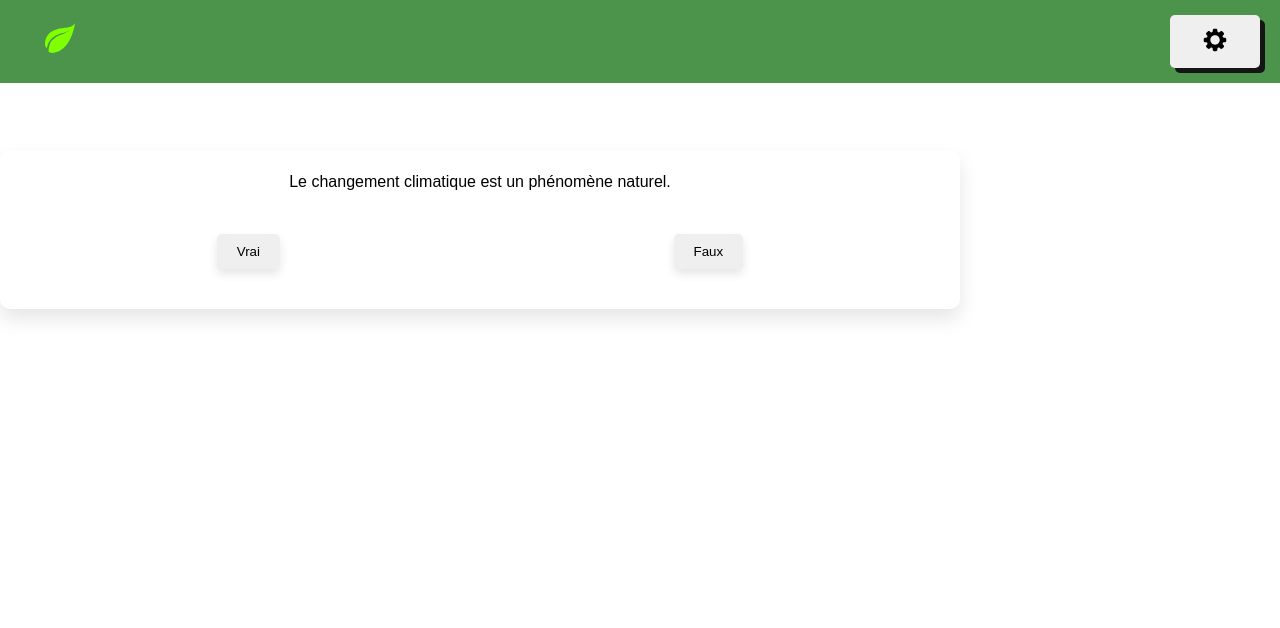
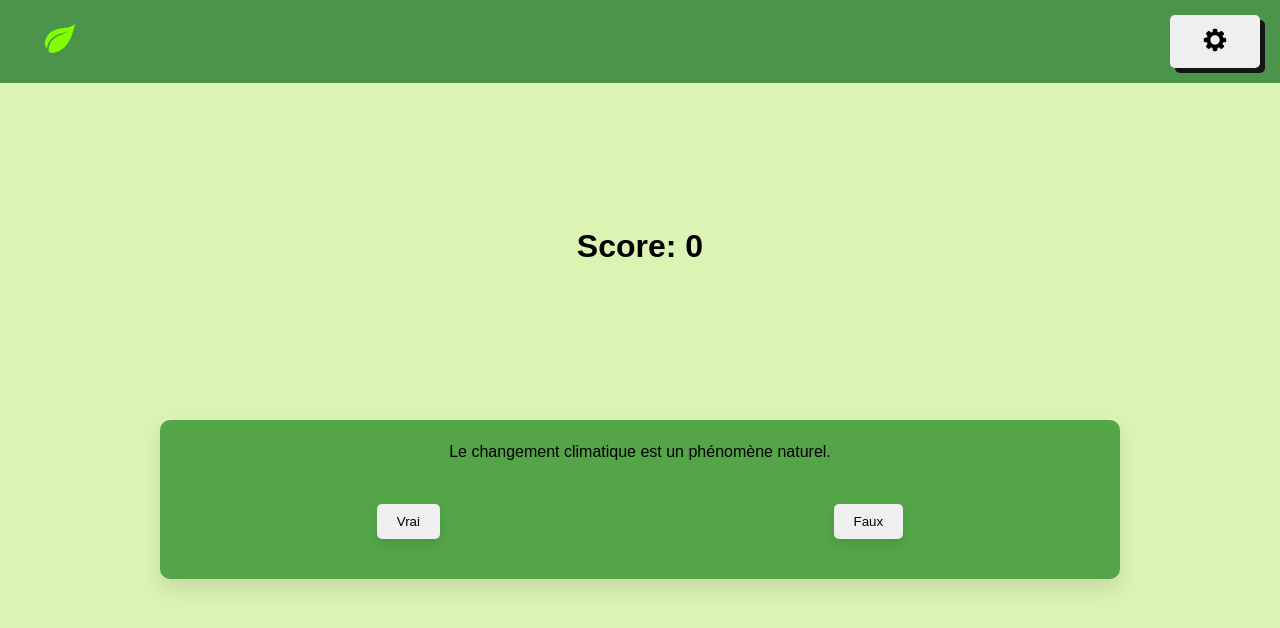
Before and after one commit to rudy-boullier/ndli-front-2023, a React (Vite) app: page /question in a window 1280 px wide. Shown: the top 628 px of the page. Built offline with nearby package versions, Linux system fonts and the light colour scheme.

Commit message:
feat: add score

```diff
--- a/src/index.css
+++ b/src/index.css
@@ -15,6 +15,10 @@
     box-sizing: border-box;
     margin: 0;
     padding: 0;
+}
+
+body {
+    background-color: var(--color-aureolin);
 }
 
 @font-face {
@@ -41,7 +45,6 @@
         url("../src/font/OpenDyslexicAlta-BoldItalic.otf") format("otf");
 }
 
-
 .mainContainer {
     padding-top: 150px;
     width: 75vw;
--- a/src/pages/Question/question.css
+++ b/src/pages/Question/question.css
@@ -1,4 +1,5 @@
-#question, #question #title {
+#question,
+#question #title {
     display: flex;
     flex-direction: column;
     align-items: center;
@@ -10,6 +11,7 @@
     padding: 20px;
     border-radius: 10px;
     box-shadow: 0 10px 20px rgba(0, 0, 0, 0.1);
+    background-color: var(--color-pigment-green);
 }
 
 #question #title {
@@ -31,8 +33,16 @@
     box-shadow: 0 5px 10px rgba(0, 0, 0, 0.1);
 }
 
-#question img{
+#question img {
     /*taille fixe aux images pour plus d'écoconception*/
     width: 10%;
     height: auto;
 }
+
+.question-containers {
+    height: 100vh;
+    display: flex;
+    justify-content: center;
+    align-items: center;
+    flex-direction: column;
+}
--- a/src/pages/Question/questionPage.tsx
+++ b/src/pages/Question/questionPage.tsx
@@ -1,34 +1,43 @@
-import React, {useState} from "react";
+import React, { useState } from "react";
 import "./question.css";
 import data from "../../data/data.json";
-import {Question} from "../../types/question";
+import { Question } from "../../types/question";
 
 const QuestionPage: React.FC = () => {
     const [selectedAnswer, setSelectedAnswer] = useState<number | null>(null);
     const [showExplanation, setShowExplanation] = useState(false);
     const [currentQuestionIndex, setCurrentQuestionIndex] = useState(0);
+    const [score, setScore] = useState(0);
+    const [isButtonLocked, setIsButtonLocked] = useState(false);
 
     const questions = data.questions;
     const myQuestion: Question = questions[currentQuestionIndex];
+    const assetPath = "../../assets/";
 
-    const ASSETPATH = "../../assets/"
+    const handleScore = () => setScore(score + 1);
 
-    const handleAnswerClick = (index: number) => {
+    const handleAnswerClick = (index: number, truth: boolean) => {
         setSelectedAnswer(index);
         setShowExplanation(true);
+
+        if (truth) {
+            handleScore();
+        }
+        setIsButtonLocked(true);
     };
 
-    const renderAnswers = () => {
-        return myQuestion.answers.map((answer, index) => (
-            <div key={'answer.${index}'} className="answer">
+    const renderAnswers = () =>
+        myQuestion.answers.map((answer, index) => (
+            <div key={`answer.${index}`} className="answer">
                 <button
                     tabIndex={0}
-                    onClick={() => handleAnswerClick(index)}
+                    onClick={() => handleAnswerClick(index, answer.truth)}
                     onKeyDown={(e) => {
-                        if (e.key === 'Enter' || e.key === ' ') {
-                            handleAnswerClick(index);
+                        if (e.key === "Enter" || e.key === " ") {
+                            handleAnswerClick(index, answer.truth);
                         }
                     }}
+                    disabled={isButtonLocked}
                 >
                     <div className={selectedAnswer === index ? "selected" : ""}>
                         {answer.title}
@@ -36,13 +45,11 @@ const QuestionPage: React.FC = () => {
                 </button>
             </div>
         ));
-    };
 
-    const renderExplanation = () => {
-        return (
+    const renderExplanation = () => (
         <div>
-                {myQuestion.data.explanations.map((explanation) => (
-                    <div key={'explanation.${index}'}>
+            {myQuestion.data.explanations.map((explanation, index) => (
+                <div key={`explanation.${index}`}>
                     {explanation.type === "paragraph" && (
                         <p>{explanation.value}</p>
                     )}
@@ -52,34 +59,42 @@ const QuestionPage: React.FC = () => {
                 </div>
             ))}
             <div>
-                    <img src={`${ASSETPATH}/answers/${myQuestion.data.image.link}`}
-                         alt={myQuestion.data.image.description} loading="lazy"/>
+                <img
+                    src={`${assetPath}/answers/${myQuestion.data.image.link}`}
+                    alt={myQuestion.data.image.description}
+                    loading="lazy"
+                />
             </div>
         </div>
     );
-    };
 
     const resetState = () => {
         setSelectedAnswer(null);
         setShowExplanation(false);
-        setCurrentQuestionIndex(currentQuestionIndex + 1);
+        setCurrentQuestionIndex((prevIndex) =>
+            prevIndex < questions.length - 1 ? prevIndex + 1 : prevIndex
+        );
+        setIsButtonLocked(false);
+    };
+
+    const handleNextQuestionClick = () => {
+        resetState();
     };
 
     return (
+        <div className="question-containers">
+            <h1>Score: {score}</h1>
             <div className="mainContainer">
                 <div id="question">
-                <div id="title">
-                    {myQuestion.title}
-                </div>
-                <div id="answers">
-                    {renderAnswers()}
-                </div>
+                    <div id="title">{myQuestion.title}</div>
+                    <div id="answers">{renderAnswers()}</div>
                     {showExplanation && renderExplanation()}
                     {showExplanation && (
-                    <button onClick={resetState}>
+                        <button onClick={handleNextQuestionClick}>
                             Next Question
                         </button>
                     )}
+                </div>
             </div>
         </div>
     );
```
Lines whose indentation alone changed are shown as unchanged.
